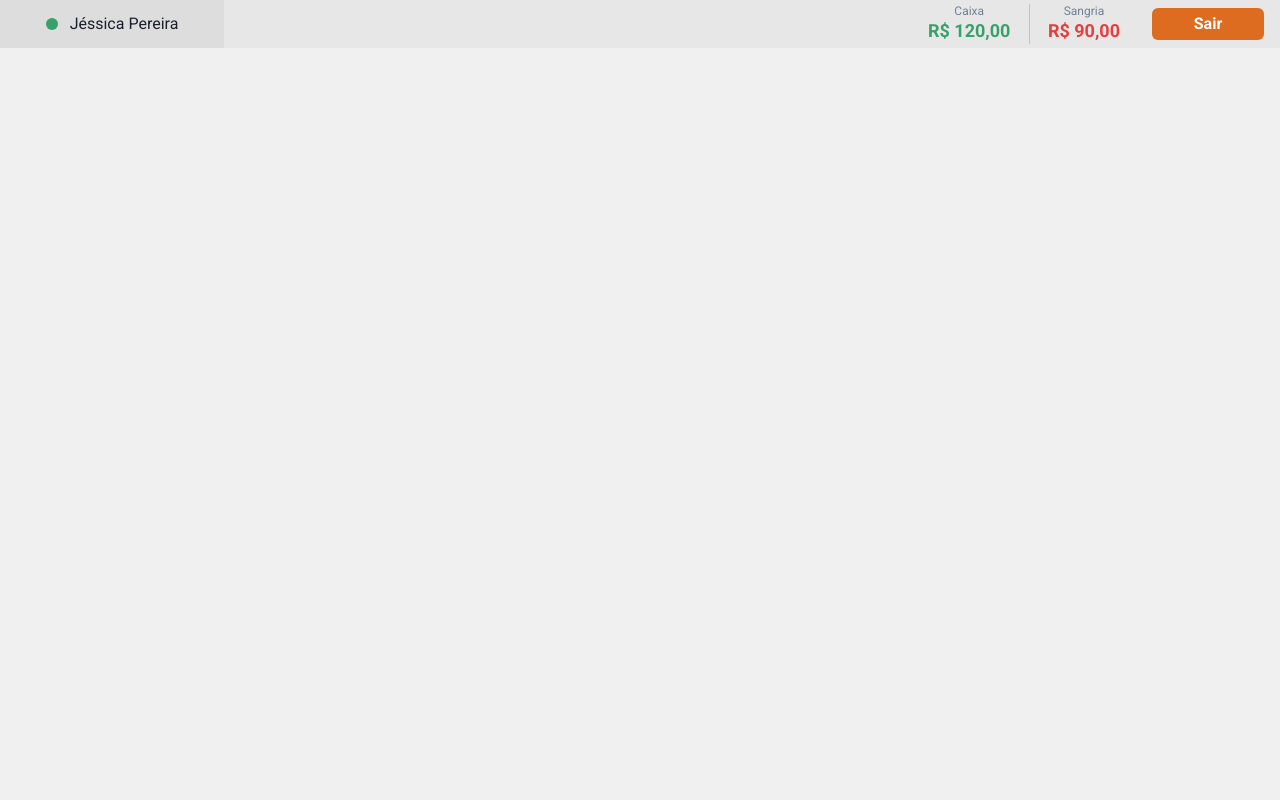
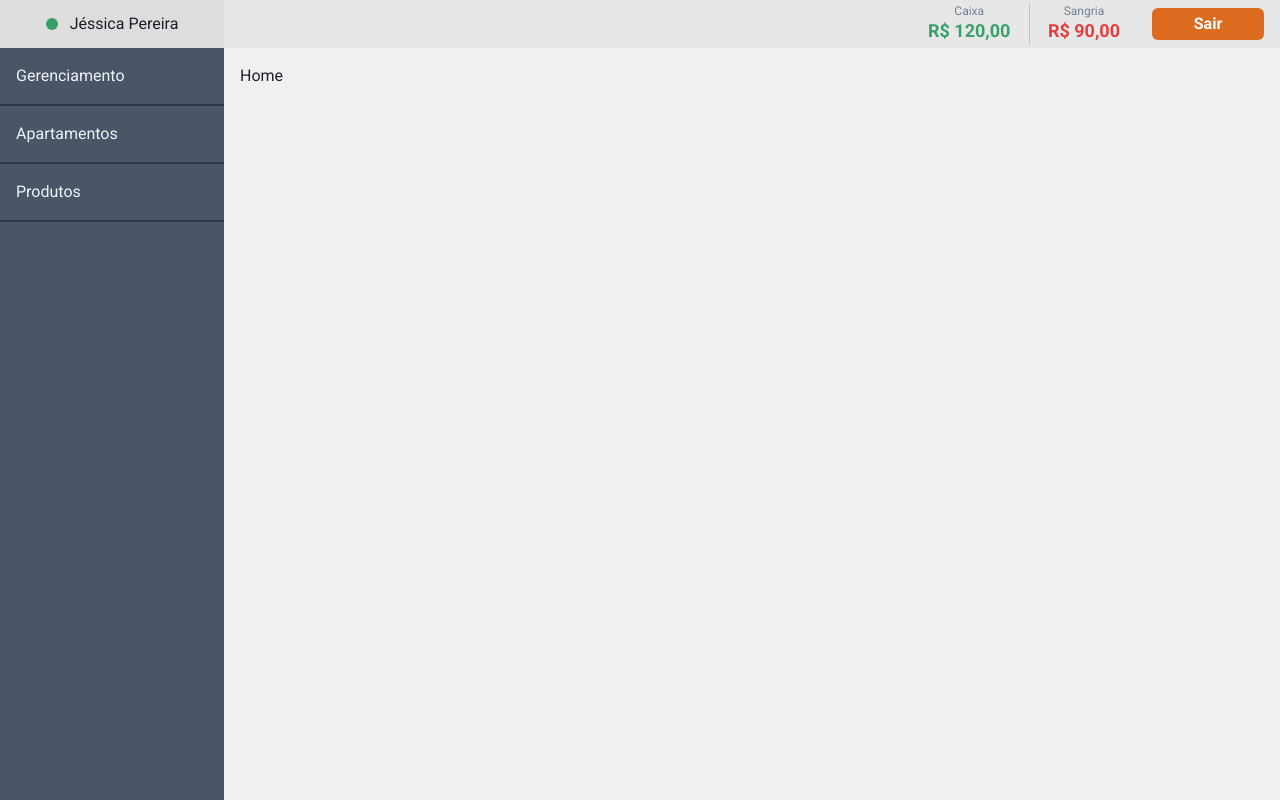
Before and after one commit to gugavillar/aphrodite, a React (Vite) app: page / in a window 1280 px wide. Built offline with nearby package versions, Linux system fonts and the light colour scheme.

Commit message:
:sparkles: feat: add sidebar nav

```diff
--- a/src/App.tsx
+++ b/src/App.tsx
@@ -1,14 +1,13 @@
-import { Flex } from '@chakra-ui/react'
+import { Box } from '@chakra-ui/react'
 
 import { Header } from './components/Header'
+import { Sidebar } from './components/Sidebar'
 
 export const App = () => {
   return (
-    <Flex
-      width="full"
-      height="full"
-    >
+    <Box>
       <Header />
-    </Flex>
+      <Sidebar />
+    </Box>
   )
 }
--- /dev/null
+++ b/src/components/Container/index.tsx
@@ -0,0 +1,21 @@
+import { ReactNode } from 'react'
+
+import { Flex } from '@chakra-ui/react'
+import { BrowserRouter } from 'react-router-dom'
+
+interface ContainerProps {
+  children: ReactNode
+}
+
+export const Container = ({ children }: ContainerProps) => {
+  return (
+    <BrowserRouter>
+      <Flex
+        width="full"
+        height="full"
+      >
+        {children}
+      </Flex>
+    </BrowserRouter>
+  )
+}
--- /dev/null
+++ b/src/components/Sidebar/NavItem.tsx
@@ -0,0 +1,31 @@
+import { Box } from '@chakra-ui/react'
+import { NavLink, useLocation } from 'react-router-dom'
+
+interface NavItemProps {
+  link: string
+  children: string
+}
+
+export const NavItem = ({ link, children }: NavItemProps) => {
+  const { pathname } = useLocation()
+
+  const isActiveLink = pathname === link
+
+  return (
+    <NavLink to={link}>
+      <Box
+        p={4}
+        {...(isActiveLink && {
+          borderLeft: '6px solid',
+          borderLeftColor: 'green.500',
+          textDecoration: 'underline'
+        })}
+        borderBottom="2px solid"
+        borderBottomColor="gray.700"
+        color="gray.100"
+      >
+        {children}
+      </Box>
+    </NavLink>
+  )
+}
--- /dev/null
+++ b/src/components/Sidebar/NavList.tsx
@@ -0,0 +1,22 @@
+import { Flex } from '@chakra-ui/react'
+
+import { MENU } from '../../constants/menu'
+import { NavItem } from './NavItem'
+
+export const NavList = () => {
+  return (
+    <Flex
+      as="nav"
+      direction="column"
+    >
+      {MENU.map((menuItem) => (
+        <NavItem
+          key={menuItem?.label}
+          link={menuItem?.link}
+        >
+          {menuItem?.label}
+        </NavItem>
+      ))}
+    </Flex>
+  )
+}
--- /dev/null
+++ b/src/components/Sidebar/RouteContainer.tsx
@@ -0,0 +1,14 @@
+import { Flex } from '@chakra-ui/react'
+
+import { AppRoutes } from '../../routes'
+
+export const RouteContainer = () => {
+  return (
+    <Flex
+      flex={1}
+      p={4}
+    >
+      <AppRoutes />
+    </Flex>
+  )
+}
--- /dev/null
+++ b/src/components/Sidebar/index.tsx
@@ -0,0 +1,21 @@
+import { Flex } from '@chakra-ui/react'
+
+import { Container } from '../Container'
+import { NavList } from './NavList'
+import { RouteContainer } from './RouteContainer'
+
+export const Sidebar = () => {
+  return (
+    <Container>
+      <Flex
+        width={56}
+        direction="column"
+        bg="gray.600"
+        height="calc(100vh - 48px)"
+      >
+        <NavList />
+      </Flex>
+      <RouteContainer />
+    </Container>
+  )
+}
--- /dev/null
+++ b/src/constants/menu.ts
@@ -0,0 +1,5 @@
+export const MENU = [
+  { link: '/manager', label: 'Gerenciamento' },
+  { link: '/rooms', label: 'Apartamentos' },
+  { link: '/products', label: 'Produtos' }
+]
--- /dev/null
+++ b/src/routes/index.tsx
@@ -0,0 +1,17 @@
+import { Text } from '@chakra-ui/react'
+import { Route, Routes } from 'react-router-dom'
+
+export const AppRoutes = () => {
+  return (
+    <Routes>
+      <Route
+        path="/"
+        element={<Text>Home</Text>}
+      />
+      <Route
+        path="/teste"
+        element={<Text>teste</Text>}
+      />
+    </Routes>
+  )
+}
```
